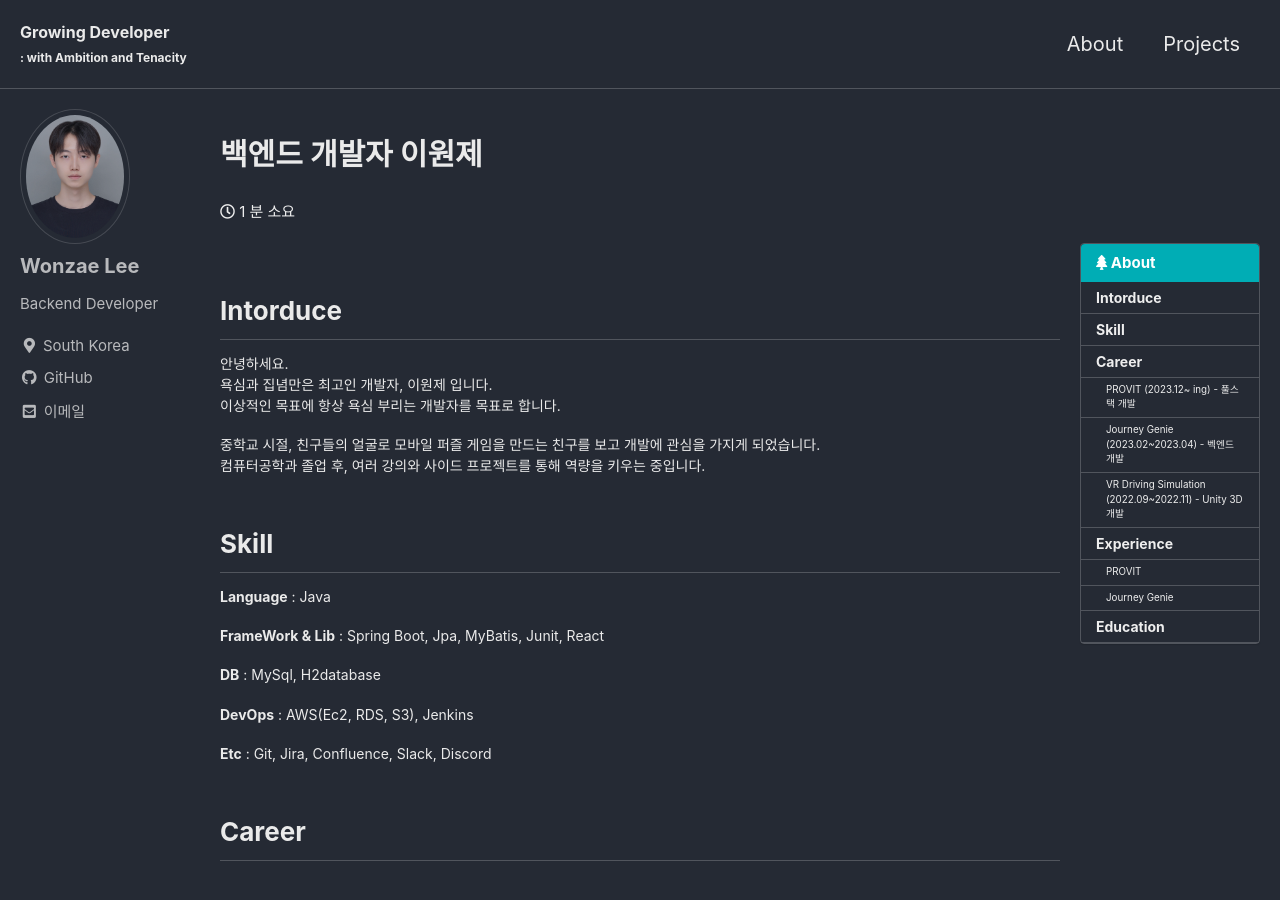
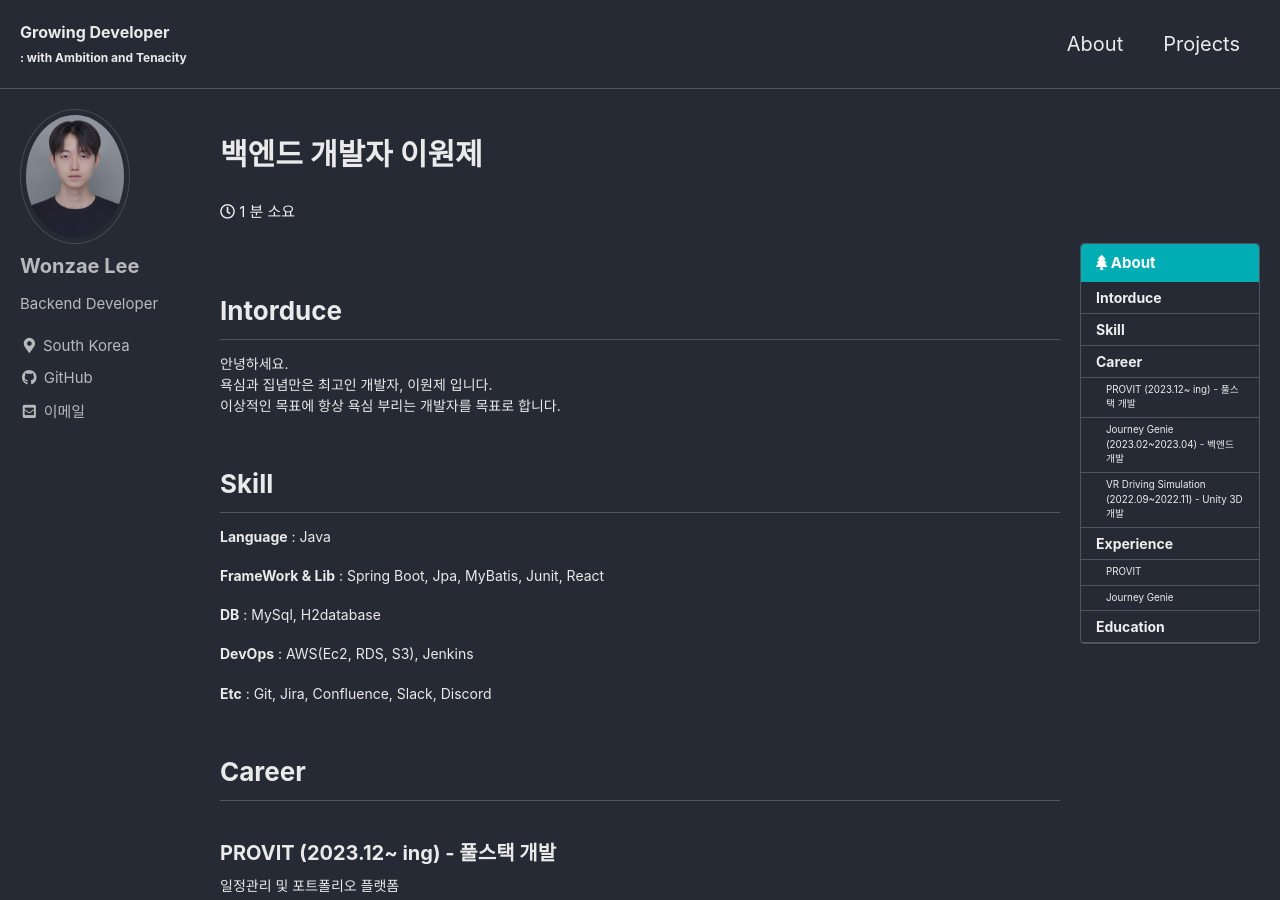
Before and after one commit to one-zeze/one-zeze.github.io, a Jekyll site: the page built from _posts/2024-03-29-about.md, in a window 1280 px wide and 900 px high. Built offline with Jekyll 4.4.1, drawn with Linux system fonts in a browser that asks for light colours; cached includes are drawn as plain includes.

Commit message:
update about.md

```diff
--- a/_posts/2024-03-29-about.md
+++ b/_posts/2024-03-29-about.md
@@ -19,8 +19,8 @@ last_modified_at: 2024-04-05
 욕심과 집념만은 최고인 개발자, 이원제 입니다.
 이상적인 목표에 항상 욕심 부리는 개발자를 목표로 합니다.
 
-중학교 시절, 친구들의 얼굴로 모바일 퍼즐 게임을 만드는 친구를 보고 개발에 관심을 가지게 되었습니다.
-컴퓨터공학과 졸업 후, 여러 강의와 사이드 프로젝트를 통해 역량을 키우는 중입니다.
+<!-- 중학교 시절, 친구들의 얼굴로 모바일 퍼즐 게임을 만드는 친구를 보고 개발에 관심을 가지게 되었습니다.
+컴퓨터공학과 졸업 후, 여러 강의와 사이드 프로젝트를 통해 역량을 키우는 중입니다. -->
 
 <!-- 개발 이외에도 스무 살부터 여러번의 서비스업, 물류창고 등 다양한 일을 경험해왔습니다.
 빠르게 적응하고 학습하는 것에 자신 있습니다. -->
```
